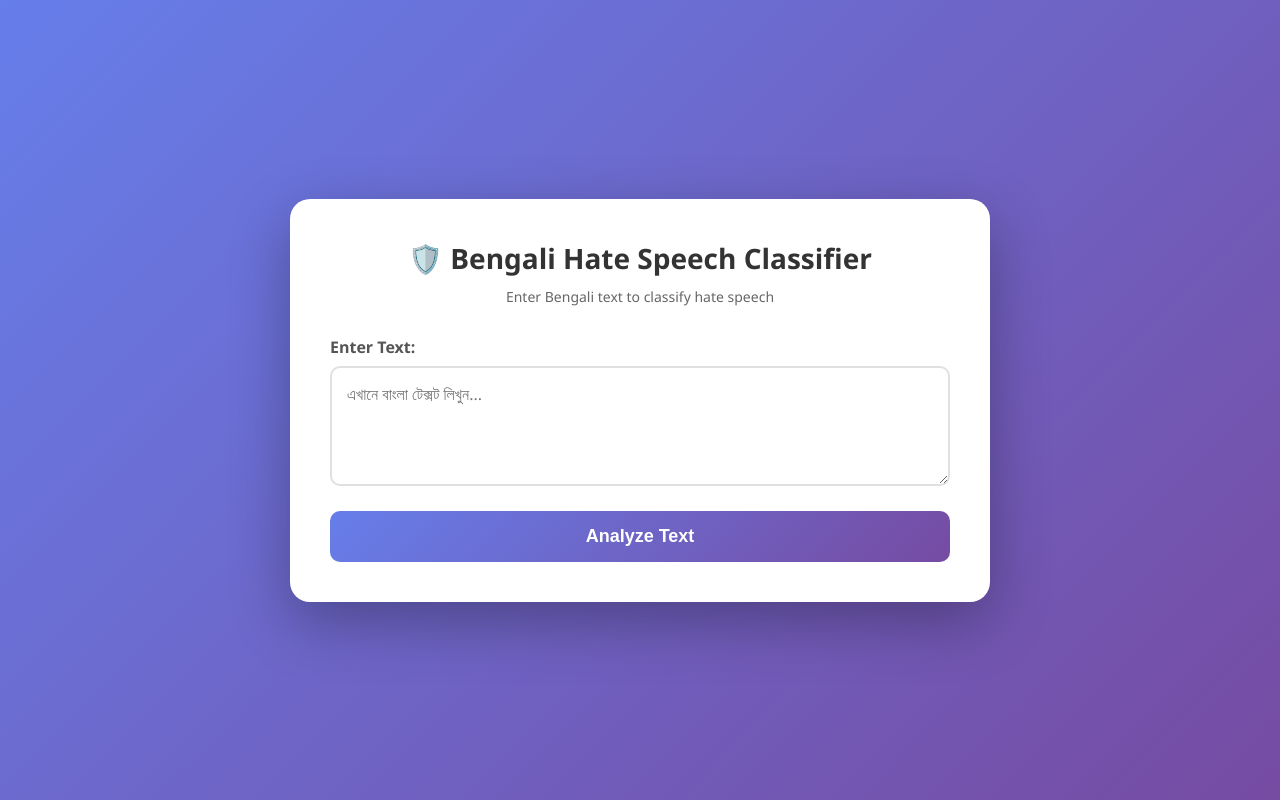
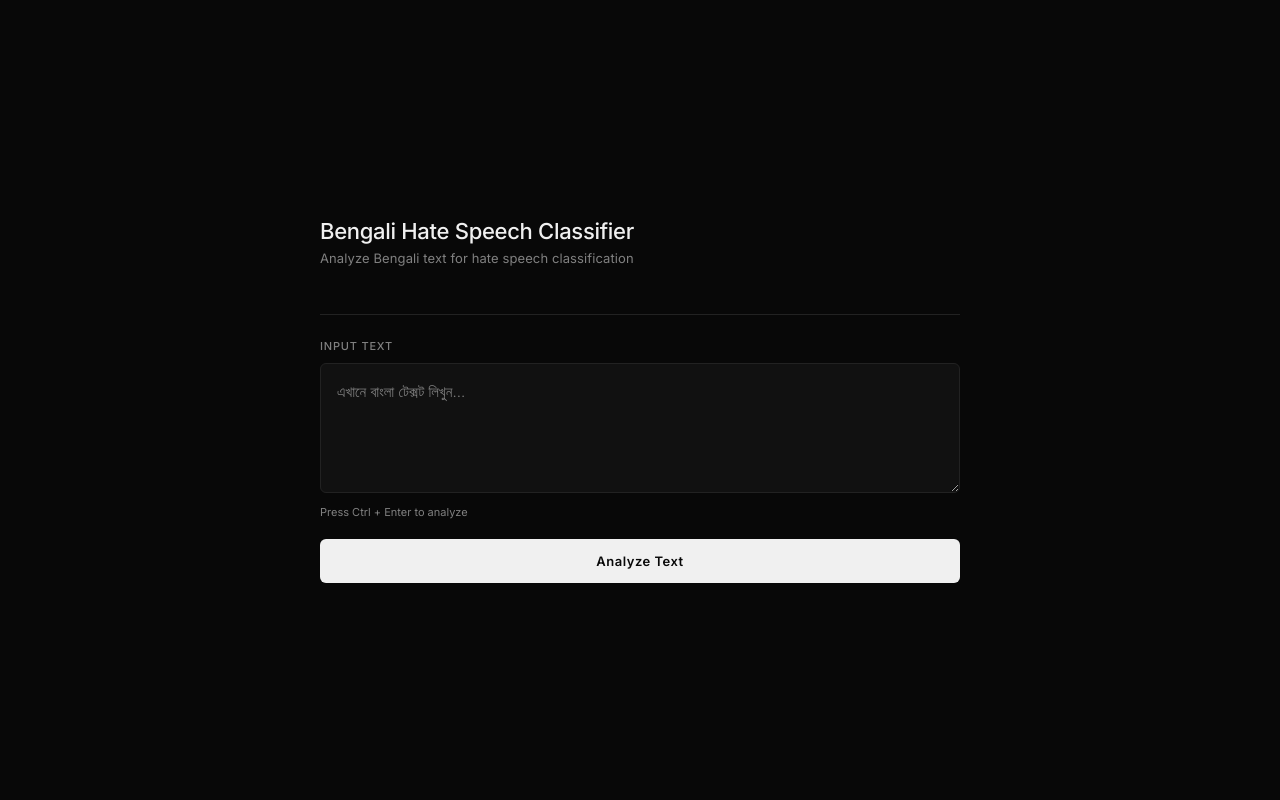
Before and after one commit to FarhadNuri/hate-speech-classifer-v1, a Flask app: page / in a window 1280 px wide. Run offline with Flask 3, Linux system fonts and the light colour scheme; parts of the project's set-up code (start-up, migrations or seed data) failed here and were passed over.

Commit message:
Updated the ui

```diff
--- a/app.py
+++ b/app.py
@@ -89,11 +89,22 @@ def predict_text(text):
     probas = model.predict_proba(X_df)[0]
     pred_class = model.predict(X_df)[0]
 
+    # Map class numbers to names
+    class_names = {
+        'Geopolitical': 'Geopolitical',
+        'Personal': 'Personal',
+        'Political': 'Political',
+        'Religious': 'Religious'
+    }
+
+    # Get the predicted class name
+    pred_class_name = label_encoder.classes_[pred_class]
+
     # Format results
     results = []
     for cls, score in zip(label_encoder.classes_, probas):
         results.append({
-            "label": str(cls),
+            "label": cls,  # Use the actual class name
             "score": float(score)
         })
 
@@ -101,7 +112,7 @@ def predict_text(text):
     results.sort(key=lambda x: x['score'], reverse=True)
 
     return {
-        "prediction": str(pred_class),
+        "prediction": pred_class_name,  # Return class name instead of number
         "all_scores": results
     }
 
--- a/templates/index.html
+++ b/templates/index.html
@@ -4,218 +4,321 @@
     <meta charset="UTF-8">
     <meta name="viewport" content="width=device-width, initial-scale=1.0">
     <title>Bengali Hate Speech Classifier</title>
+    <link rel="preconnect" href="https://fonts.googleapis.com">
+    <link href="https://fonts.googleapis.com/css2?family=Inter:wght@300;400;500;600&display=swap" rel="stylesheet">
     <style>
-        * {
+        *, *::before, *::after {
             margin: 0;
             padding: 0;
             box-sizing: border-box;
         }
 
+        :root {
+            --bg: #080808;
+            --surface: #111111;
+            --surface-hover: #161616;
+            --border: #222222;
+            --border-focus: #444444;
+            --text-primary: #f0f0f0;
+            --text-secondary: #b0b0b0;
+            --text-muted: #808080;
+            --accent: #f0f0f0;
+            --accent-dim: #2a2a2a;
+            --error-bg: #1a0a0a;
+            --error-text: #ff6b6b;
+            --error-border: #3a1515;
+        }
+
         body {
-            font-family: 'Segoe UI', Tahoma, Geneva, Verdana, sans-serif;
-            background: linear-gradient(135deg, #667eea 0%, #764ba2 100%);
+            font-family: 'Inter', system-ui, -apple-system, sans-serif;
+            background-color: var(--bg);
             min-height: 100vh;
             display: flex;
             justify-content: center;
             align-items: center;
-            padding: 20px;
+            padding: 24px;
+            color: var(--text-primary);
         }
 
         .container {
-            background: white;
-            border-radius: 20px;
-            box-shadow: 0 20px 60px rgba(0,0,0,0.3);
-            padding: 40px;
-            max-width: 700px;
             width: 100%;
+            max-width: 640px;
         }
 
-        h1 {
-            color: #333;
-            text-align: center;
-            margin-bottom: 10px;
-            font-size: 28px;
+        .header {
+            margin-bottom: 48px;
         }
 
-        .subtitle {
-            text-align: center;
-            color: #666;
-            margin-bottom: 30px;
-            font-size: 14px;
+        .header h1 {
+            font-size: 22px;
+            font-weight: 500;
+            letter-spacing: -0.3px;
+            color: var(--text-primary);
+            margin-bottom: 6px;
+        }
+
+        .header p {
+            font-size: 13px;
+            color: var(--text-muted);
+            font-weight: 400;
+            letter-spacing: 0.1px;
+        }
+
+        .divider {
+            height: 1px;
+            background: var(--border);
+            margin: 24px 0;
         }
 
         .input-group {
-            margin-bottom: 20px;
+            margin-bottom: 16px;
         }
 
         label {
             display: block;
-            margin-bottom: 8px;
-            color: #555;
-            font-weight: 600;
+            font-size: 11px;
+            font-weight: 500;
+            letter-spacing: 0.8px;
+            text-transform: uppercase;
+            color: var(--text-muted);
+            margin-bottom: 10px;
         }
 
         textarea {
             width: 100%;
-            padding: 15px;
-            border: 2px solid #e0e0e0;
-            border-radius: 10px;
-            font-size: 16px;
+            padding: 16px;
+            background: var(--surface);
+            border: 1px solid var(--border);
+            border-radius: 6px;
+            color: var(--text-primary);
+            font-size: 15px;
             font-family: inherit;
+            font-weight: 300;
             resize: vertical;
-            min-height: 120px;
-            transition: border-color 0.3s;
+            min-height: 130px;
+            line-height: 1.6;
+            transition: border-color 0.2s ease;
+        }
+
+        textarea::placeholder {
+            color: var(--text-muted);
         }
 
         textarea:focus {
             outline: none;
-            border-color: #667eea;
+            border-color: var(--border-focus);
+        }
+
+        .hint {
+            margin-top: 8px;
+            font-size: 11px;
+            color: var(--text-muted);
         }
 
         button {
             width: 100%;
-            padding: 15px;
-            background: linear-gradient(135deg, #667eea 0%, #764ba2 100%);
-            color: white;
+            padding: 14px;
+            background: var(--text-primary);
+            color: var(--bg);
             border: none;
-            border-radius: 10px;
-            font-size: 18px;
+            border-radius: 6px;
+            font-size: 13px;
             font-weight: 600;
+            font-family: inherit;
+            letter-spacing: 0.5px;
             cursor: pointer;
-            transition: transform 0.2s, box-shadow 0.2s;
+            transition: background 0.2s ease, opacity 0.2s ease;
+            margin-top: 4px;
         }
 
         button:hover {
-            transform: translateY(-2px);
-            box-shadow: 0 10px 20px rgba(102, 126, 234, 0.4);
+            background: #ffffff;
         }
 
         button:active {
-            transform: translateY(0);
+            opacity: 0.85;
         }
 
         button:disabled {
-            background: #ccc;
+            background: var(--border);
+            color: var(--text-muted);
             cursor: not-allowed;
-            transform: none;
         }
 
-        .result {
-            margin-top: 30px;
-            padding: 20px;
-            background: #f8f9fa;
-            border-radius: 10px;
+        .loading {
             display: none;
+            align-items: center;
+            gap: 10px;
+            margin-top: 20px;
+            padding: 14px 0;
         }
 
-        .result.show {
-            display: block;
-            animation: fadeIn 0.5s;
+        .loading.show {
+            display: flex;
         }
 
-        @keyframes fadeIn {
-            from { opacity: 0; transform: translateY(10px); }
-            to { opacity: 1; transform: translateY(0); }
+        .spinner {
+            width: 16px;
+            height: 16px;
+            border: 1.5px solid var(--border);
+            border-top-color: var(--text-secondary);
+            border-radius: 50%;
+            animation: spin 0.8s linear infinite;
+            flex-shrink: 0;
         }
 
-        .prediction {
-            font-size: 20px;
-            font-weight: 600;
-            color: #333;
-            margin-bottom: 15px;
-            padding: 15px;
-            background: white;
-            border-radius: 8px;
-            border-left: 4px solid #667eea;
+        @keyframes spin {
+            to { transform: rotate(360deg); }
         }
 
-        .scores {
-            margin-top: 15px;
-        }
-
-        .score-item {
-            display: flex;
-            justify-content: space-between;
-            align-items: center;
-            padding: 10px;
-            margin-bottom: 8px;
-            background: white;
-            border-radius: 8px;
-        }
-
-        .score-label {
-            font-weight: 600;
-            color: #555;
-        }
-
-        .score-bar {
-            flex: 1;
-            height: 8px;
-            background: #e0e0e0;
-            border-radius: 4px;
-            margin: 0 15px;
-            overflow: hidden;
-        }
-
-        .score-fill {
-            height: 100%;
-            background: linear-gradient(90deg, #667eea 0%, #764ba2 100%);
-            border-radius: 4px;
-            transition: width 0.5s ease;
-        }
-
-        .score-value {
-            font-weight: 600;
-            color: #667eea;
-            min-width: 60px;
-            text-align: right;
+        .loading span {
+            font-size: 13px;
+            color: var(--text-secondary);
+            font-weight: 400;
         }
 
         .error {
-            color: #e74c3c;
-            padding: 15px;
-            background: #fee;
-            border-radius: 8px;
-            margin-top: 15px;
             display: none;
+            margin-top: 16px;
+            padding: 14px 16px;
+            background: var(--error-bg);
+            border: 1px solid var(--error-border);
+            border-radius: 6px;
+            color: var(--error-text);
+            font-size: 13px;
         }
 
         .error.show {
             display: block;
         }
 
-        .loading {
-            text-align: center;
-            color: #667eea;
-            margin-top: 15px;
+        .result {
             display: none;
+            margin-top: 28px;
         }
 
-        .loading.show {
+        .result.show {
             display: block;
+            animation: slideUp 0.35s ease;
+        }
+
+        @keyframes slideUp {
+            from { opacity: 0; transform: translateY(8px); }
+            to { opacity: 1; transform: translateY(0); }
+        }
+
+        .result-section-label {
+            font-size: 11px;
+            font-weight: 500;
+            letter-spacing: 0.8px;
+            text-transform: uppercase;
+            color: var(--text-muted);
+            margin-bottom: 12px;
+        }
+
+        .prediction-box {
+            padding: 18px 20px;
+            background: var(--surface);
+            border: 1px solid var(--border);
+            border-radius: 6px;
+            margin-bottom: 24px;
+        }
+
+        .prediction-box .pred-label {
+            font-size: 11px;
+            text-transform: uppercase;
+            letter-spacing: 0.8px;
+            color: var(--text-muted);
+            margin-bottom: 6px;
+        }
+
+        .prediction-box .pred-value {
+            font-size: 18px;
+            font-weight: 500;
+            color: var(--text-primary);
+            letter-spacing: -0.2px;
+        }
+
+        .scores {
+            display: flex;
+            flex-direction: column;
+            gap: 10px;
+        }
+
+        .score-item {
+            display: grid;
+            grid-template-columns: 80px 1fr 52px;
+            align-items: center;
+            gap: 14px;
+            padding: 12px 16px;
+            background: var(--surface);
+            border: 1px solid var(--border);
+            border-radius: 6px;
+        }
+
+        .score-label {
+            font-size: 12px;
+            font-weight: 500;
+            color: var(--text-secondary);
+            white-space: nowrap;
+            overflow: hidden;
+            text-overflow: ellipsis;
+        }
+
+        .score-bar {
+            height: 2px;
+            background: var(--border);
+            border-radius: 2px;
+            overflow: hidden;
+        }
+
+        .score-fill {
+            height: 100%;
+            background: var(--text-primary);
+            border-radius: 2px;
+            transition: width 0.6s cubic-bezier(0.25, 1, 0.5, 1);
+        }
+
+        .score-value {
+            font-size: 12px;
+            font-weight: 500;
+            color: var(--text-secondary);
+            text-align: right;
+            font-variant-numeric: tabular-nums;
         }
     </style>
 </head>
 <body>
     <div class="container">
-        <h1>🛡️ Bengali Hate Speech Classifier</h1>
-        <p class="subtitle">Enter Bengali text to classify hate speech</p>
+        <div class="header">
+            <h1>Bengali Hate Speech Classifier</h1>
+            <p>Analyze Bengali text for hate speech classification</p>
+        </div>
+
+        <div class="divider"></div>
 
         <div class="input-group">
-            <label for="textInput">Enter Text:</label>
+            <label for="textInput">Input Text</label>
             <textarea id="textInput" placeholder="এখানে বাংলা টেক্সট লিখুন..."></textarea>
+            <p class="hint">Press Ctrl + Enter to analyze</p>
         </div>
 
         <button id="predictBtn" onclick="predict()">Analyze Text</button>
 
         <div class="loading" id="loading">
-            <p>⏳ Analyzing...</p>
+            <div class="spinner"></div>
+            <span>Analyzing text...</span>
         </div>
 
         <div class="error" id="error"></div>
 
         <div class="result" id="result">
-            <div class="prediction" id="prediction"></div>
+            <div class="prediction-box">
+                <div class="pred-label">Predicted Class</div>
+                <div class="pred-value" id="prediction"></div>
+            </div>
+
+            <p class="result-section-label">Confidence Scores</p>
             <div class="scores" id="scores"></div>
         </div>
     </div>
@@ -228,27 +331,23 @@
             const loadingDiv = document.getElementById('loading');
             const predictBtn = document.getElementById('predictBtn');
 
-            // Reset
             resultDiv.classList.remove('show');
             errorDiv.classList.remove('show');
 
             if (!text) {
-                errorDiv.textContent = 'Please enter some text';
+                errorDiv.textContent = 'Please enter some text to analyze.';
                 errorDiv.classList.add('show');
                 return;
             }
 
-            // Show loading
             loadingDiv.classList.add('show');
             predictBtn.disabled = true;
 
             try {
                 const response = await fetch('/predict', {
                     method: 'POST',
-                    headers: {
-                        'Content-Type': 'application/json',
-                    },
-                    body: JSON.stringify({ text: text })
+                    headers: { 'Content-Type': 'application/json' },
+                    body: JSON.stringify({ text })
                 });
 
                 const data = await response.json();
@@ -268,35 +367,35 @@
         }
 
         function displayResult(data) {
-            const predictionDiv = document.getElementById('prediction');
+            const predictionEl = document.getElementById('prediction');
             const scoresDiv = document.getElementById('scores');
             const resultDiv = document.getElementById('result');
 
-            predictionDiv.innerHTML = `<strong>Predicted Class:</strong> ${data.prediction}`;
+            predictionEl.textContent = data.prediction;
 
-            scoresDiv.innerHTML = '<h3 style="margin-bottom: 10px; color: #555;">Confidence Scores:</h3>';
-
+            scoresDiv.innerHTML = '';
             data.all_scores.forEach(item => {
                 const percentage = (item.score * 100).toFixed(2);
-                scoresDiv.innerHTML += `
-                    <div class="score-item">
-                        <span class="score-label">Class ${item.label}</span>
-                        <div class="score-bar">
-                            <div class="score-fill" style="width: ${percentage}%"></div>
-                        </div>
-                        <span class="score-value">${percentage}%</span>
+                const row = document.createElement('div');
+                row.className = 'score-item';
+                row.innerHTML = `
+                    <span class="score-label">${item.label}</span>
+                    <div class="score-bar">
+                        <div class="score-fill" style="width: 0%"></div>
                     </div>
+                    <span class="score-value">${percentage}%</span>
                 `;
+                scoresDiv.appendChild(row);
+                requestAnimationFrame(() => {
+                    row.querySelector('.score-fill').style.width = percentage + '%';
+                });
             });
 
             resultDiv.classList.add('show');
         }
 
-        // Allow Enter key to submit
         document.getElementById('textInput').addEventListener('keydown', function(e) {
-            if (e.ctrlKey && e.key === 'Enter') {
-                predict();
-            }
+            if (e.ctrlKey && e.key === 'Enter') predict();
         });
     </script>
 </body>
```
